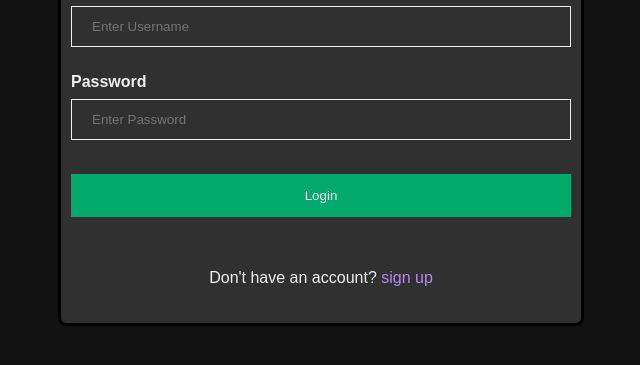
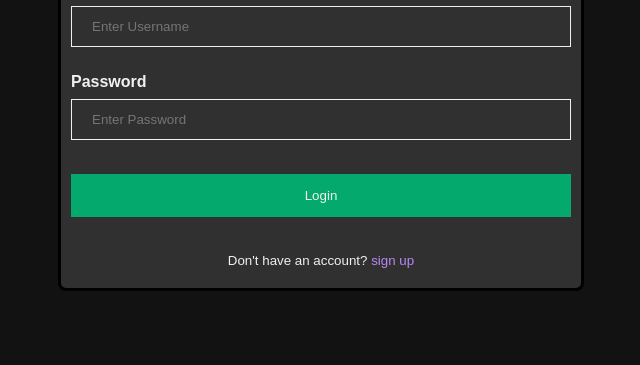
Before and after one commit to TheLazyDutchman/GoalSetter, a plain HTML site: page signin.html in a window 1280 px wide. Shown: the part 131-496 px from the top of the page, without its empty margins (319-959 px from the left). Drawn offline with Linux system fonts and the light colour scheme.

Commit message:
Edited login page

```diff
--- a/signin.html
+++ b/signin.html
@@ -27,7 +27,7 @@
             <br><br>
         </form>
 
-        <p class="signUp">Don't have an account? <a href="signup.html">sign up</a></p>
+        <small class="signUp">Don't have an account? <a href="signup.html">sign up</a></small>
 
 </body>
 </html>
```
